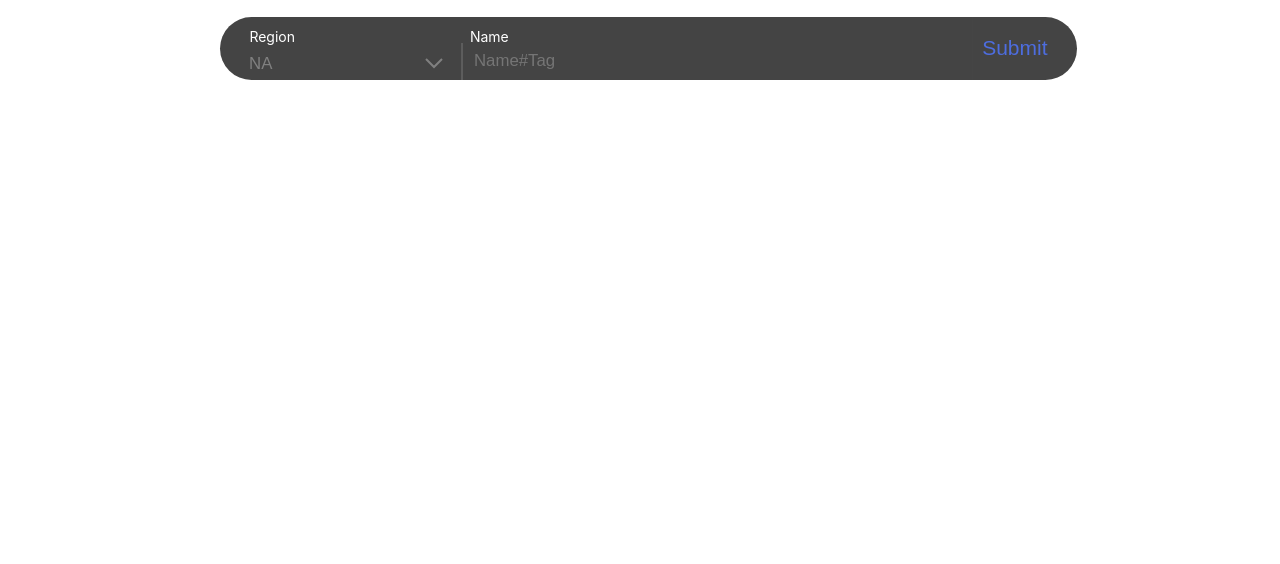
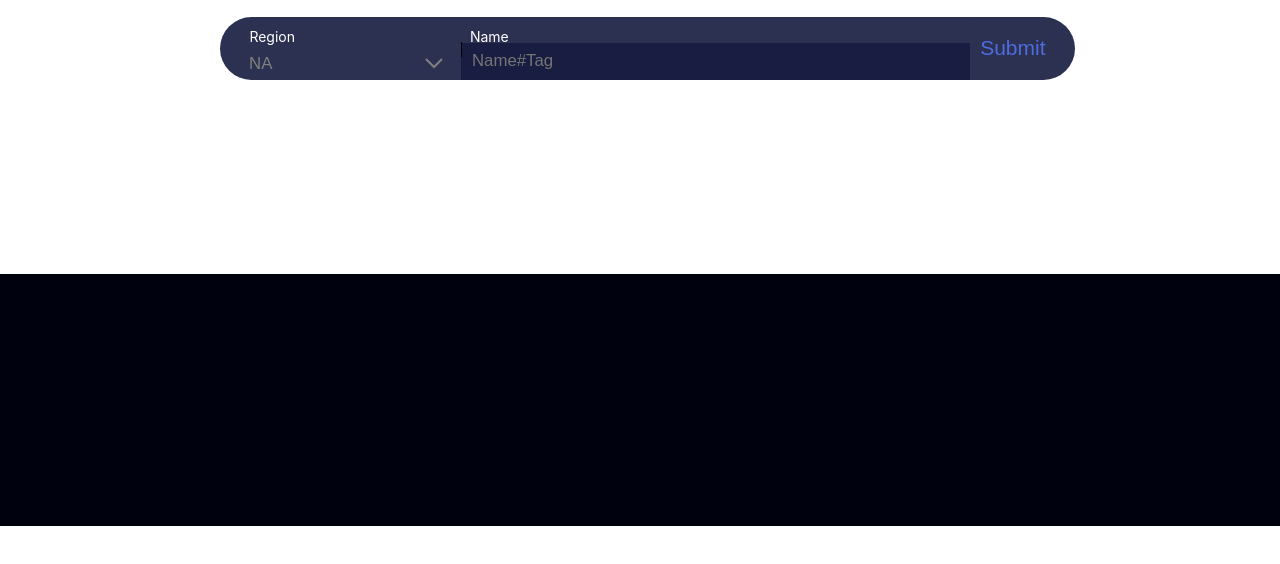
Before and after one commit to gimohc/opggReact, a React (Vite) app: page / in a window 1280 px wide. Shown: the top 564 px of the page. Built offline with nearby package versions, Linux system fonts and the light colour scheme.

Commit message:
final touches done

```diff
--- a/src/App.css
+++ b/src/App.css
@@ -1,5 +1,8 @@
 #root {
-  max-width: 1280px;
+  --background: rgba(23, 27, 63, 0.905);
+  background-color: rgb(0, 1, 15);
+  max-width: 100%;
+  width: 100%;
   margin: 0 auto;
   padding: 2rem;
   text-align: center;
@@ -28,7 +31,7 @@
   display: flex;
 }
 .inputGroup {
-  background-color: #444444;
+  background-color: var(--background);
   height: 30px;
   display: grid;
   align-items: flex-end;
@@ -39,6 +42,18 @@
   border-top-left-radius: 30px;
   border-bottom-left-radius: 30px;
 }
+.nameGroup::before
+{
+  content: "";
+  display: flex;
+  position:absolute;
+
+  top:40%;
+
+  width: 0.4px;
+  height: 7px;
+  background: black;
+}
 .formButton {
   outline:none;
   border:none;
@@ -46,7 +61,7 @@
   align-items: center;
   display: flex;
   text-align: left;
-  background: #444444;
+  background: var(--background);
   width: 50px;
   height: 30px;
   color:rgb(77, 109, 223);
@@ -70,11 +85,10 @@
   transition: opacity 0.5s ease-in-out;
 }
 input {
-  border-color: #b1b1b1;
   background: none;
-  border-width: 0px 0px 0px 1px;
+  border-width: 0px;
   width: 235px;
-  background-color: #444444;
+  background-color: var(--background);
   height: 100%;
   color:white;
   font-size: 6pt;
@@ -131,6 +145,14 @@ input {
 }
 .summonerSpellIcon {
   width: 11px;
+}
+table {
+  position: relative;
+  left: 50%;
+  transform: translate(-50%);
+}
+.matches::after {
+  margin-bottom: 70px;
 }
 .entry {
   width: 250px;
--- a/src/App.tsx
+++ b/src/App.tsx
@@ -20,9 +20,8 @@ function App() {
         <img className="loading" src="https://i.gifer.com/VAyR.gif" />
       )}
       <table>
-        <tbody>
+
           <Matches playerMatches={matches} />
-        </tbody>
       </table>
     </>
   );
--- a/src/Components/ItemsMapping.tsx
+++ b/src/Components/ItemsMapping.tsx
@@ -8,13 +8,14 @@ interface ItemsInfo {
     ".png"
   );
 }
+let item = 0;
 export function ItemsMapping( { items }: ItemsInfo) {
   return (
     <div className="linear itemsList">
-      {items.map((itemId: number, i : number) => {
+      {items.map((itemId: number) => {
         if (itemId === 0)
-          return <div className="emptyItem"></div>
-        return <img key={"Empty" + i} className="item" src={getSrcFromItemId(itemId)} />;
+          return <div key={"Empty" + item++} className="emptyItem"></div>
+        return <img key={"Item" + item++}  className="item" src={getSrcFromItemId(itemId)} />;
       })}
     </div>
   );
--- a/src/Components/Match.tsx
+++ b/src/Components/Match.tsx
@@ -1,5 +1,5 @@
 import "../App.css";
-import React, { useState, useEffect } from "react";
+import { useState, useEffect } from "react";
 import { ChampionProfile } from "./ChampionProfile";
 import { ItemsMapping } from "./ItemsMapping";
 import { Summs } from "./Summs";
@@ -27,6 +27,10 @@ export interface InputData {
   playerName?: string;
   playerTag?: string;
 }
+interface MatchComponentChildren {
+  id: string;
+  matchInfo: MatchInfo;
+}
 // eslint-disable-next-line react-refresh/only-export-components
 export function getSrcFromChampionName(championName: string): string {
   return (
@@ -36,49 +40,32 @@ export function getSrcFromChampionName(championName: string): string {
   );
 }
 
-export function Match({ matchInfo }: { matchInfo: MatchInfo }) {
-  const [opacity, setOpacity] = useState<number>(0);
+export function Match({ matchInfo, id }: MatchComponentChildren) {
+  const [opacity, setOpacity] = useState<number>(0.2);
 
-  /*const handleScroll = () => {
+  const handleScroll = () => {
     const scrollTop = window.scrollY || document.documentElement.scrollTop;
+    const pageHeight = document.documentElement.scrollHeight;
+    const windowHeight = window.innerHeight;
 
-    const rect = document
-      .getElementById("fadeComponent")
-      ?.getBoundingClientRect();
+    const rect = document.getElementById(id)?.getBoundingClientRect();
     if (rect != undefined) {
-      const fadeInPoint = window.innerHeight - rect.top; // window.innerHeight / 2;
-
-      if (scrollTop <= fadeInPoint) setOpacity(scrollTop / fadeInPoint);
-      else setOpacity(fadeInPoint / window.innerHeight);
+      if (rect.top < windowHeight / 2 || scrollTop > pageHeight - windowHeight)
+        setOpacity(1);
+      else if (scrollTop > pageHeight / 6)
+        setOpacity(
+          (((windowHeight - rect.top) / windowHeight) * scrollTop) /
+            windowHeight * 1.5
+        );
+      else setOpacity((windowHeight - rect.top) / windowHeight);
     }
   };
+
   useEffect(() => {
+    handleScroll();
     window.addEventListener("scroll", handleScroll);
     return () => window.removeEventListener("scroll", handleScroll);
-  }, []);
-*/
-  useEffect(() => {
-    const handleScroll = () => {
-      const component = document.getElementById("fadeComponent");
-      const rect = component?.getBoundingClientRect();
-      const windowHeight = window.innerHeight;
-      if (rect != undefined) {
-        // Calculate the position of the component
-        const fadeInPoint = windowHeight - rect.top;
-        const fadeOutPoint = windowHeight + rect.height;
-
-        if (fadeInPoint > 0 && fadeInPoint <= windowHeight) {
-          setOpacity(fadeInPoint / windowHeight);
-        } else if (fadeInPoint > windowHeight && fadeInPoint <= fadeOutPoint) {
-          setOpacity(1 - (fadeInPoint - windowHeight) / windowHeight);
-        } else {
-          setOpacity(0);
-        }
-      }
-    };
-    window.addEventListener("scroll", handleScroll);
-    return () => window.removeEventListener("scroll", handleScroll);
-  }, []);
+  });
 
   const score = matchInfo.score.split("/");
   let kda;
@@ -88,7 +75,7 @@ export function Match({ matchInfo }: { matchInfo: MatchInfo }) {
 
   return (
     <tr
-      id="fadeComponent"
+      id={id}
       style={{ opacity }}
       className={"linear entry " + matchOutput + "Entry"}
     >
@@ -143,15 +130,21 @@ export function Matches({
   playerMatches: MatchInfoPlayer | null;
 }) {
   if (playerMatches != null)
-    return playerMatches.matches.map((match: MatchInfo, i: number) => {
+    return (
+      <tbody className="matches">
+        {playerMatches.matches.map((match: MatchInfo, i: number) => {
           return (
             <Match
+              id={"fadeComponent " + i}
               key={match.duration + i}
               matchInfo={{ ...match, playerName: playerMatches.playerName }}
             />
           );
+        })}
+      </tbody>
+    );
+
   {
     /* key should be match id but it is okay for now */
   }
-    });
 }
--- a/src/Components/SearchForm.tsx
+++ b/src/Components/SearchForm.tsx
@@ -3,7 +3,6 @@ import { RegionInput } from "./RegionInput";
 import { InputData } from "./Match";
 import { MatchInfoPlayer } from "../App";
 import axios from "axios";
-
 
 interface ChildComponentProps {
   setMatchesInfo: React.Dispatch<React.SetStateAction<MatchInfoPlayer | null>>;
@@ -17,7 +16,7 @@ export function SearchForm({
   let loading;
   const fetchMatches = async () => {
     try {
-      loading=true;
+      loading = true;
       setLoading(true);
       const response = await axios.post(
         "https://opgg-production.up.railway.app/api/performAction",
@@ -27,18 +26,21 @@ export function SearchForm({
           inputData: inputData,
         }
       );
-      if (response !== null) setMatchesInfo({playerName: inputData.playerName, matches: response.data});
+      if (response !== null)
+        setMatchesInfo({
+          playerName: inputData.playerName,
+          matches: response.data,
+        });
     } catch (error) {
       console.error("Error fetching matches:", error);
     }
     loading = false;
     setLoading(false);
   };
-  const onSubmit = (event: { preventDefault: () => void; }) => {
+  const onSubmit = (event: { preventDefault: () => void }) => {
     event.preventDefault();
     fetchMatches();
-}
-
+  };
 
   return (
     <form onSubmit={onSubmit} className="searchBar header">
@@ -66,7 +68,6 @@ export function SearchForm({
           placeholder="Name#Tag"
         />
       </div>
-
       <input type="submit" disabled={loading} className="formButton" />
     </form>
   );
--- a/src/Components/TeamComponent.tsx
+++ b/src/Components/TeamComponent.tsx
@@ -21,8 +21,8 @@ export default function TeamComponent({searchedPlayer, players }: TeamComponentC
               src={getSrcFromChampionName(player.championName)}
             />
             <span className={"matchPlayerName" + className}>
-              {player.playerName.length > 10
-                ? player.playerName.slice(0, 10) + ".."
+              {player.playerName.length > 9
+                ? player.playerName.slice(0, 9) + ".."
                 : player.playerName}
             </span>
           </div>
```
Lines whose indentation alone changed are shown as unchanged.
